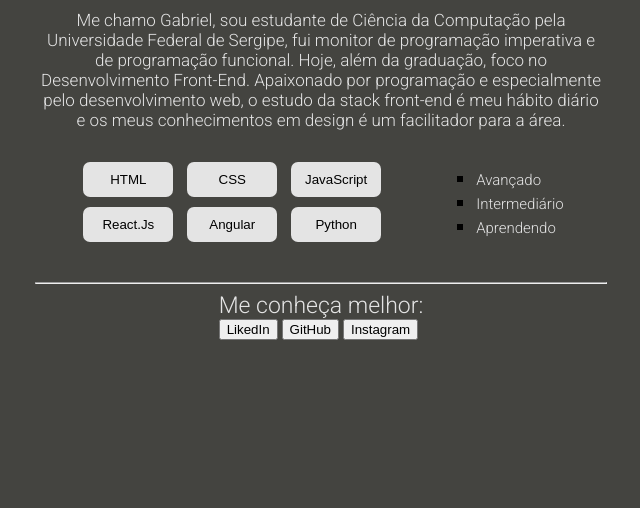
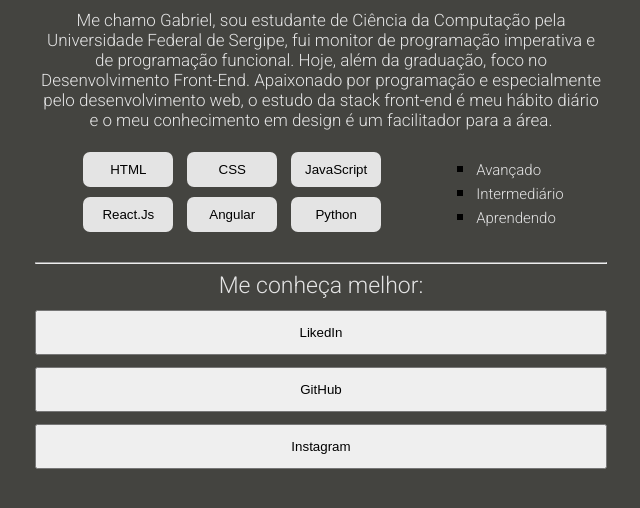
Before and after one commit to gabrielbtera/gabrielbtera.github.io, a plain HTML site: page index.html in a window 1280 px wide. Shown: the part 270-778 px from the top of the page, without its empty margins (319-959 px from the left). Drawn offline with Linux system fonts and the light colour scheme.

```diff
--- a/index.html
+++ b/index.html
@@ -18,14 +18,15 @@
             <h2 class="subtitulo">Desenvolvedor Font-End</h2>
         </div>
     </header>
+    <main>
         <section>
             <div class="container">
                 <h4 class="descricao">
                     Me chamo Gabriel, sou estudante de Ciência da Computação pela Universidade Federal de Sergipe,
                     fui monitor de programação imperativa e de programação funcional. Hoje, além da graduação,
                     foco no Desenvolvimento Front-End. Apaixonado por programação e especialmente pelo
-                desenvolvimento web, o estudo da stack  front-end é meu hábito diário e os meus
-                conhecimentos em design é um facilitador para a área.
+                    desenvolvimento web, o estudo da stack  front-end é meu hábito diário e o meu
+                    conhecimento em design é um facilitador para a área.
 
                 </h4>
                 <div class="hadsakills">
@@ -70,7 +71,7 @@
             </div>
         <hr>
         </section>
-    <section>
+        <div class="rodape">
             <h2 class="subtitulo">Me conheça melhor:</h2>
             <div class="redesSociais">
                 <button class="rede likedin" >
@@ -83,6 +84,7 @@
                     Instagram
                 </button>
             </div>
-    </section>
+        </div>
+    </main>
 </body>
 </html>
--- a/style.css
+++ b/style.css
@@ -12,7 +12,7 @@ body, h1, h2, h4
 
 }
 
-.container, body, .hadsakills {
+.container, body, .hadsakills, main, .redesSociais, .rodape{
     display: flex;
     justify-content: center;
     align-items: center;
@@ -49,7 +49,7 @@ body, h1, h2, h4
 }
 
 .hadsakills{
-    margin: 20px;
+    margin: 10px;
     flex-direction: row;
 
 }.ferramentas{
@@ -73,7 +73,10 @@ body, h1, h2, h4
 
 }
 
-
+ul {
+    display: flex;
+    flex-direction: column;
+}
 
 ul li span{
     color: #E4E4E4;
@@ -91,3 +94,17 @@ li {
     height: 100%;
 
 }
+
+
+.rede {
+    margin: 6px;
+    height: 45px;
+    width: 100%;
+}
+.redesSociais {
+    margin-top: 5px;
+    width: 100%;
+}
+.rodape {
+    width: 100%;
+}
```
Lines whose indentation alone changed are shown as unchanged.
